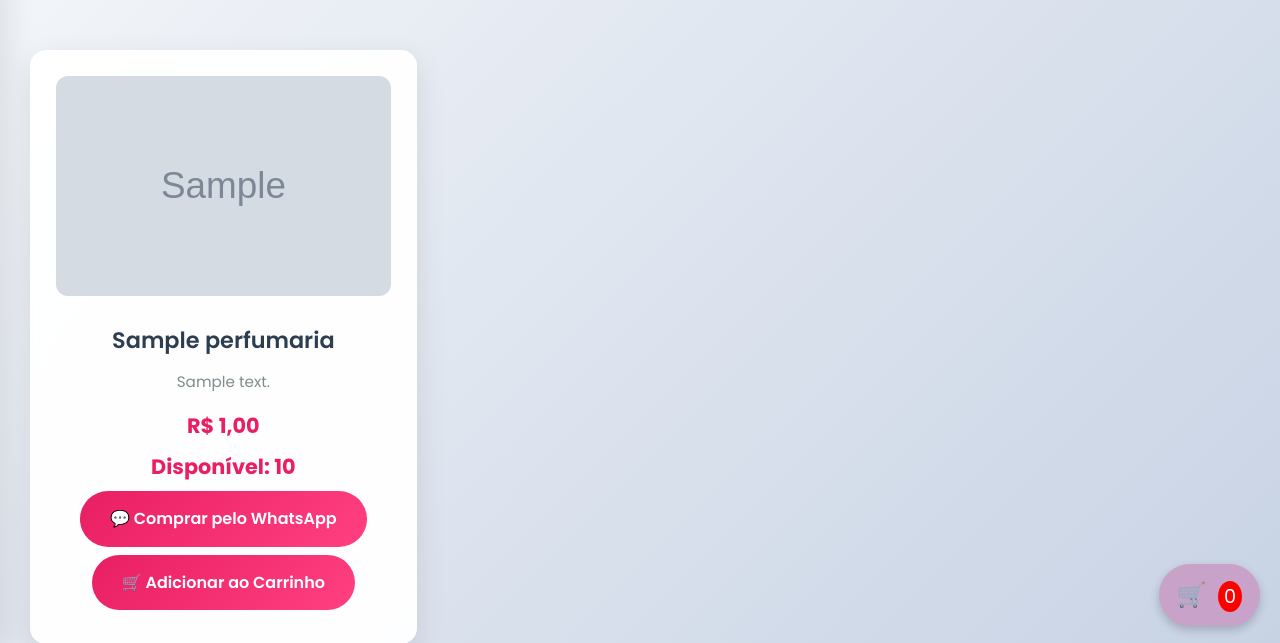
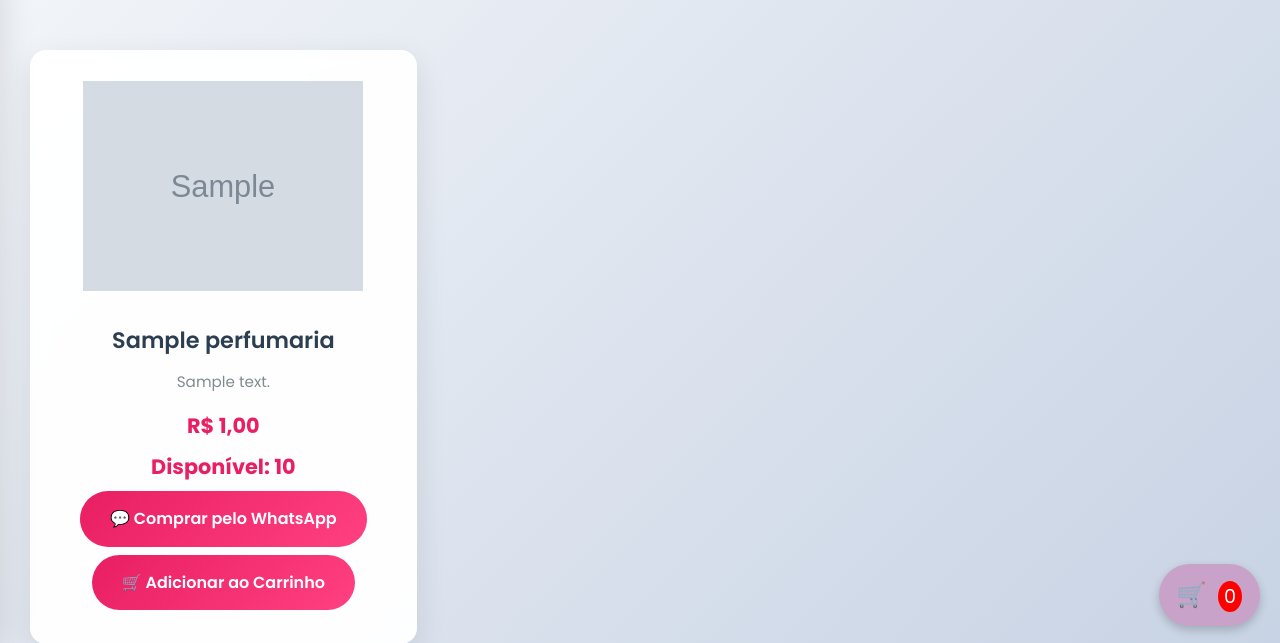
Before and after one commit to danilotec/sistema_bellafly, a Django app: page / in a window 1280 px wide. Shown: the part 154-797 px from the top of the page. Run offline with Django 5.2, Linux system fonts and the light colour scheme; tables that the repository leaves empty hold one stand-in row (values such as "Sample post"); grey boxes marked "Sample" are stand-in pictures.

Commit message:
att tamanho das imagens

```diff
--- a/sistema_bellafly/static/css/style.css
+++ b/sistema_bellafly/static/css/style.css
@@ -250,11 +250,14 @@
      .card img {
   width: 100%;
   height: 220px;
-      object-fit: cover;
+  object-fit: contain;
   border-radius: 12px;
   margin-bottom: 20px;
-      transition: transform 0.3s ease;
+  background-color: #f8f8f8;
+  padding: 5px;
 }
+
+
 
     .card:hover img {
       transform: scale(1.1);
```
Also changed, not shown: 1 other file. Lines whose indentation alone changed are shown as unchanged.
